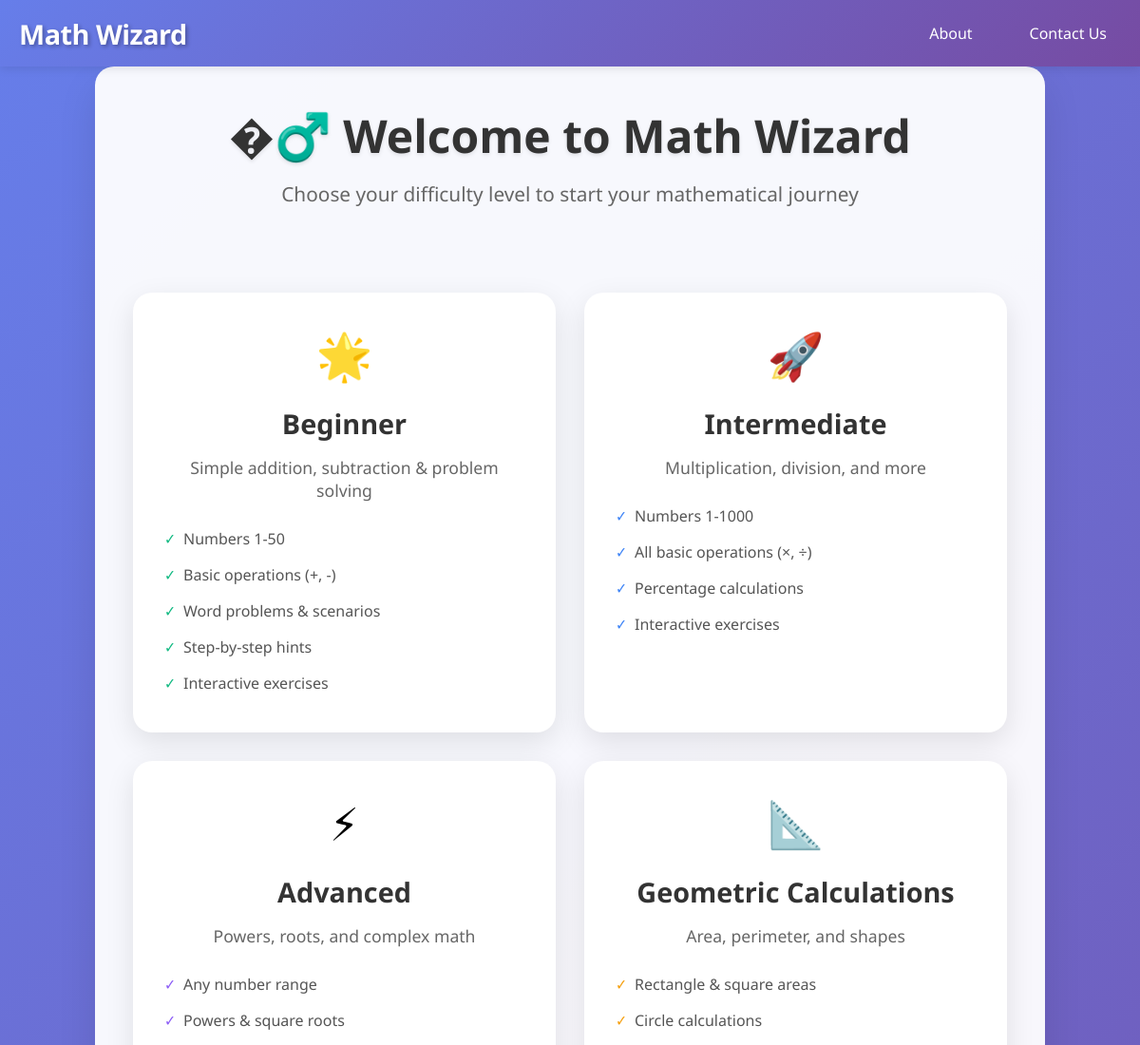
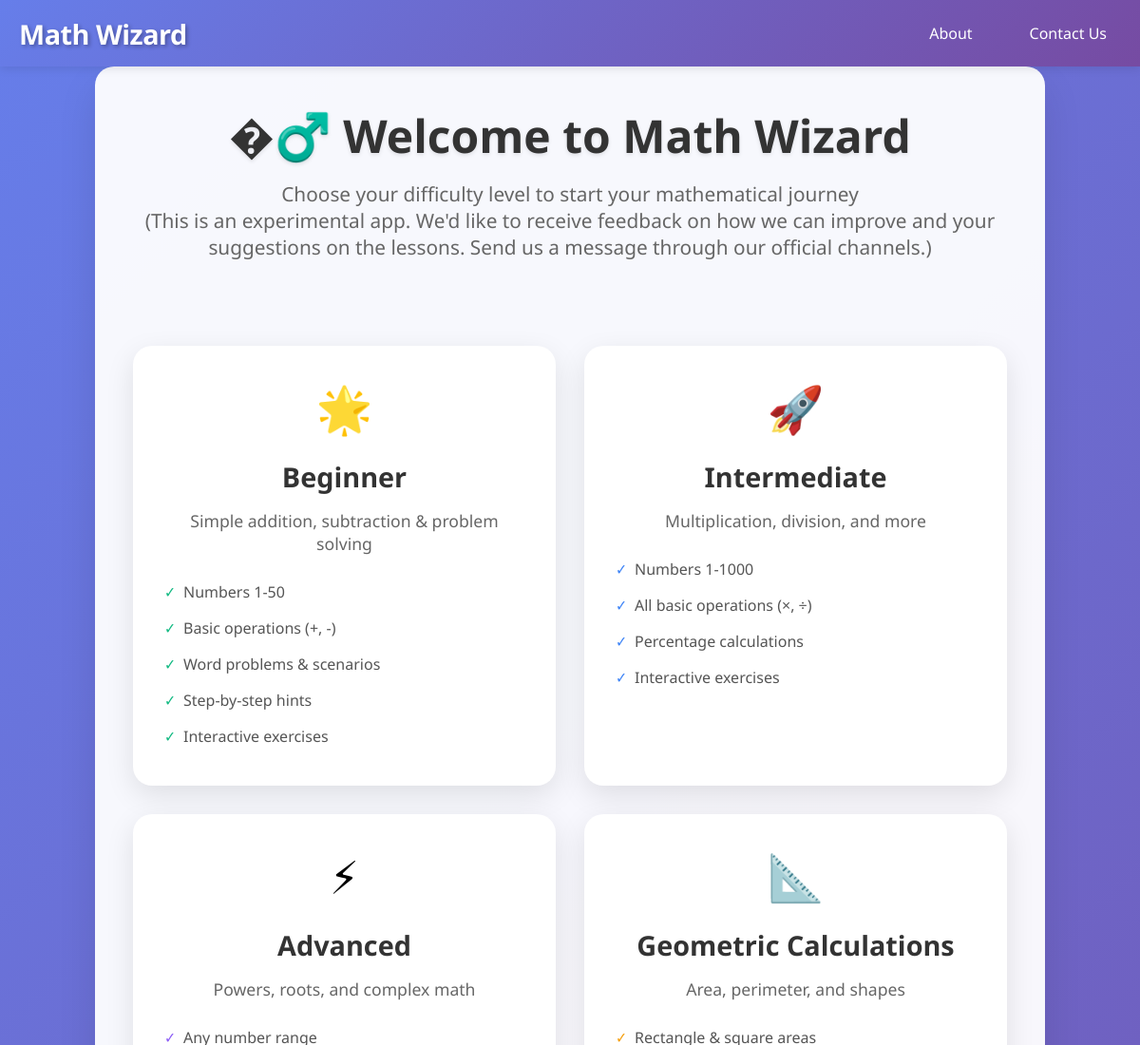
Before and after one commit to zozo-j/math-app, an Electron app: page html/index.html in a window 1200 px wide. Shown: the top 1100 px of the page at 95% size. Drawn offline with Linux system fonts and the light colour scheme.

Commit message:
Update index.html

```diff
--- a/html/index.html
+++ b/html/index.html
@@ -44,6 +44,7 @@
             <header class="welcome-header">
                 <h1>�‍♂️ Welcome to Math Wizard</h1>
                 <p>Choose your difficulty level to start your mathematical journey</p>
+                <p>(This is an experimental app. We'd like to receive feedback on how we can improve and your suggestions on the lessons. Send us a message through our official channels.)</p>
             </header>
 
             <div class="difficulty-selection">
```
